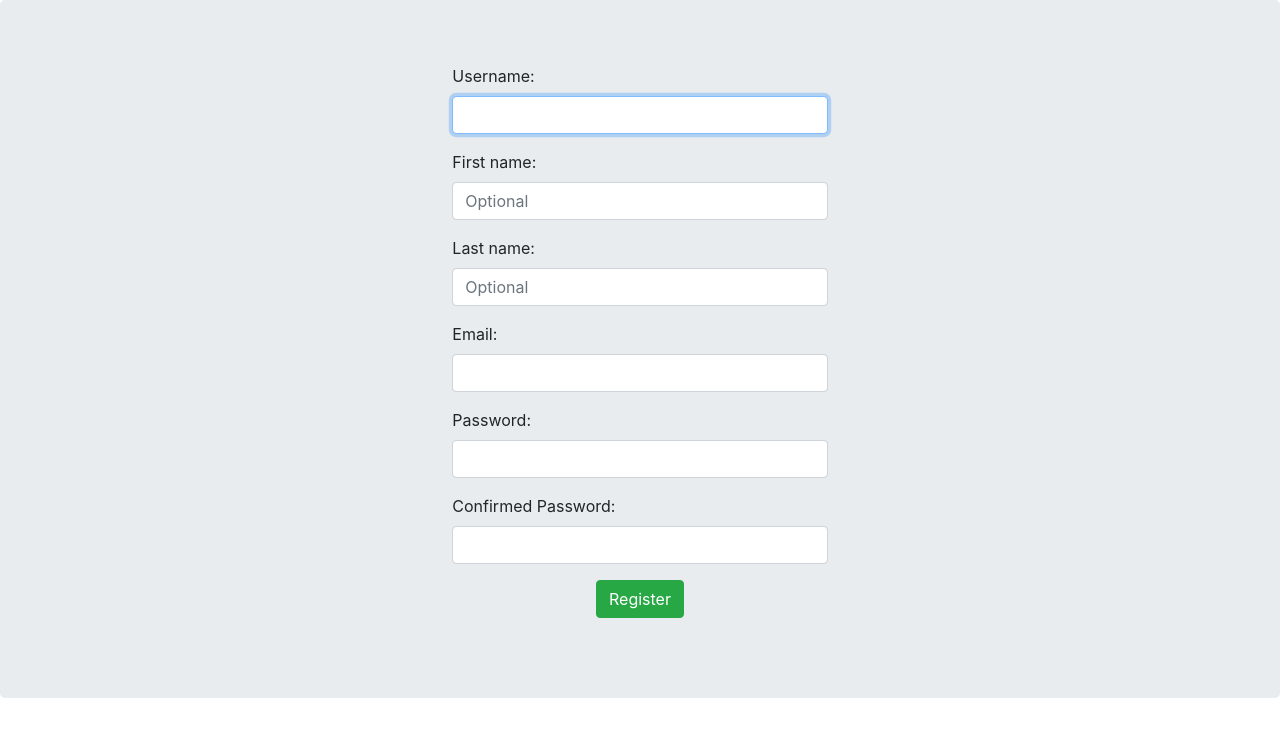
After one commit to myvirusking/OMTMS, a Django app: page /user/registration/ in a window 1280 px wide. The commit adds this page. Shown: the top 737 px of the page. Run offline with Django 3.2, Linux system fonts and the light colour scheme; some libraries are stand-ins or nearby versions.

Commit message:
Update registartion and login

```diff
--- a/user/admin.py
+++ b/user/admin.py
@@ -1,3 +1,6 @@
 from django.contrib import admin
+from .models import MyUser
 
 # Register your models here.
+
+admin.site.register(MyUser)
--- /dev/null
+++ b/user/forms.py
@@ -0,0 +1,30 @@
+from django import forms
+from django.contrib.auth.models import User
+from django.contrib.auth.forms import UserCreationForm
+
+class RegistrationForm(UserCreationForm):
+    username = forms.CharField(widget=forms.TextInput(
+        attrs={'class': 'form-control'}
+    ))
+    first_name = forms.CharField(widget=forms.TextInput(
+        attrs={'class': 'form-control', 'placeholder': 'Optional'}
+    ), required=False)
+
+    last_name = forms.CharField(widget=forms.TextInput(
+        attrs={'class': 'form-control', 'placeholder': 'Optional'}
+    ), required=False)
+
+    email = forms.EmailField(widget=forms.EmailInput(
+        attrs={'class': 'form-control'}
+    ))
+    password1 = forms.CharField(label='Password', widget=forms.PasswordInput(
+        attrs={'class': 'form-control'}
+    ))
+    password2 = forms.CharField(label='Confirmed Password', widget=forms.PasswordInput(
+        attrs={'class': 'form-control'}
+    ))
+
+    class Meta:
+        model = User
+        fields = ['username', 'first_name', 'last_name', 'email',
+                  'password1', 'password2']
--- /dev/null
+++ b/user/templates/OMTMS/dashboard.html
@@ -0,0 +1,3 @@
+<h1>Welcome,{{ request.user }}</h1>
+<br><br><br><br>
+<a href="{% url 'user:logout' %}">Logout</a>
--- /dev/null
+++ b/user/templates/OMTMS/homepage.html
@@ -0,0 +1,6 @@
+<h1>----------------------------------------HOMEPAGE-------------------------------------------<h1>
+
+<br>
+<a href="{% url 'user:login' %}"><h3>User Login</h3></a>
+<a href="{% url 'user:login' %}"><h3>Admin Login</h3></a>
+<a href="{% url 'user:registration' %}"><h3>Registration</h3></a>
--- a/user/templates/OMTMS/login.html
+++ b/user/templates/OMTMS/login.html
@@ -10,6 +10,6 @@
   {% csrf_token %}
       <div align="center" class="jumbotron">
       {{ form.as_p }}
-      <button type="submit">Login</button>
+      <button class="btn btn-success" type="submit">Login</button>
        </div>
 </form>
--- /dev/null
+++ b/user/templates/OMTMS/registration.html
@@ -0,0 +1,11 @@
+<link rel="stylesheet" href="https://stackpath.bootstrapcdn.com/bootstrap/4.1.1/css/bootstrap.min.css">
+
+<div align="center" class="jumbotron">
+	<form method="post">
+	 {% csrf_token %}
+	   <div class="col-md-4" style="text-align: left">
+	      {{ form.as_p }}
+	   </div>
+	   <button class="btn btn-success">Register</button>
+	</form>
+</div>
--- a/user/urls.py
+++ b/user/urls.py
@@ -1,6 +1,12 @@
 from django.urls import path
 from .views import *
 
+app_name="user"
+
 urlpatterns = [
-    path('login/',LoginUser),
+    path('login/',LoginUser,name='login'),
+    path('dashboard/',Dashboard),
+    path('logout/',LogoutUser,name='logout'),
+    path('registration/',Registration,name='registration'),
+    path('',Homepage),
 ]
--- a/user/views.py
+++ b/user/views.py
@@ -1,21 +1,51 @@
 from django.shortcuts import *
 from django.contrib.auth.forms import AuthenticationForm
 from django.contrib import *
-
+from .models import *
+from .forms import *
 
 # Create your views here.
-
 def LoginUser(request):
     if request.method == "POST":
         username = request.POST['username']
         password = request.POST['password']
         user = auth.authenticate(username=username, password=password)
+        user_type=[i.myuser.username for i in MyUser.objects.all()]
         if user:
-            auth.login(request, user)
-            return HttpResponseRedirect("/login/")
+            if user.username in user_type:
+                auth.login(request, user)
+                return HttpResponseRedirect("/user/dashboard/")
+            else:
+                messages.error(request, '✘ You are Admin User please Login via AdminLogin')
+                return HttpResponseRedirect('/user/login/')
         else:
-            messages.error(request, '✘ Invaild Username and Password!')
+            messages.error(request, '✘ Incorrect Username and Password!')
             return HttpResponseRedirect('/user/login/')
     else:
         form = AuthenticationForm()
         return render(request, 'OMTMS/login.html', {'form': form})
+
+
+def Dashboard(request):
+    return render(request,"OMTMS/dashboard.html")
+
+def LogoutUser(request):
+    auth.logout(request)
+    return HttpResponseRedirect('/user/login/')
+
+def Registration(request):
+    if request.method=="POST":
+        form=RegistrationForm(request.POST)
+        if form.is_valid():
+            form.save()
+            myusr=User.objects.get(username=request.POST['username'])
+            MyUser.objects.create(myuser=myusr)
+            #messages.success(request, 'You Account Registered Successfully!')
+            return HttpResponseRedirect('/user/login/')
+    else:
+        form=RegistrationForm()
+    return render(request, 'OMTMS/registration.html', {'form': form})
+
+
+def Homepage(request):
+    return render(request, 'OMTMS/homepage.html')
```
Also changed, not shown: user/models.py (+8 -0 lines).
